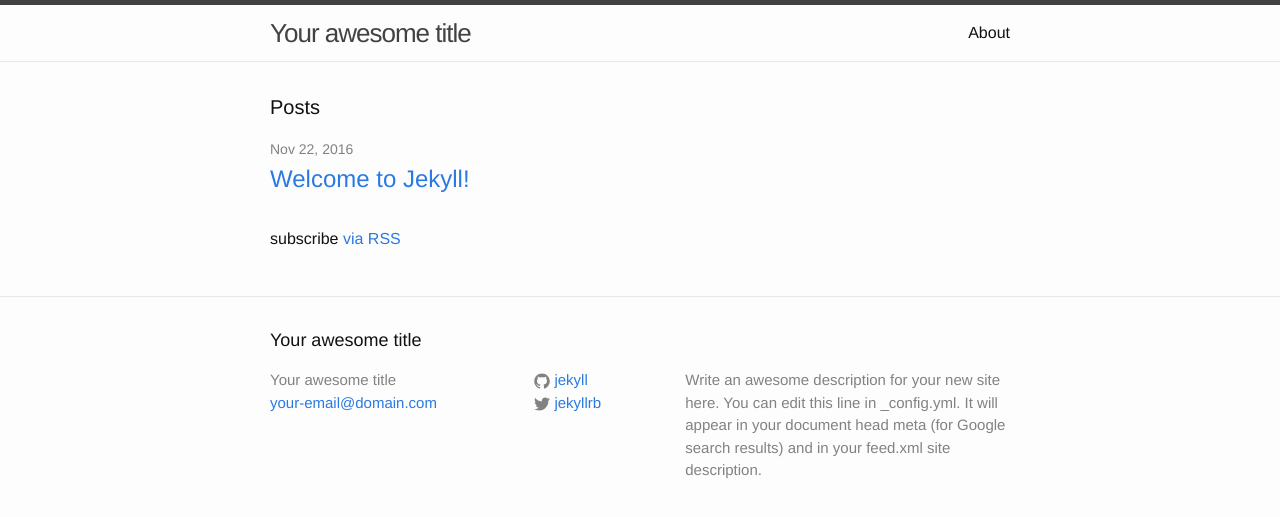
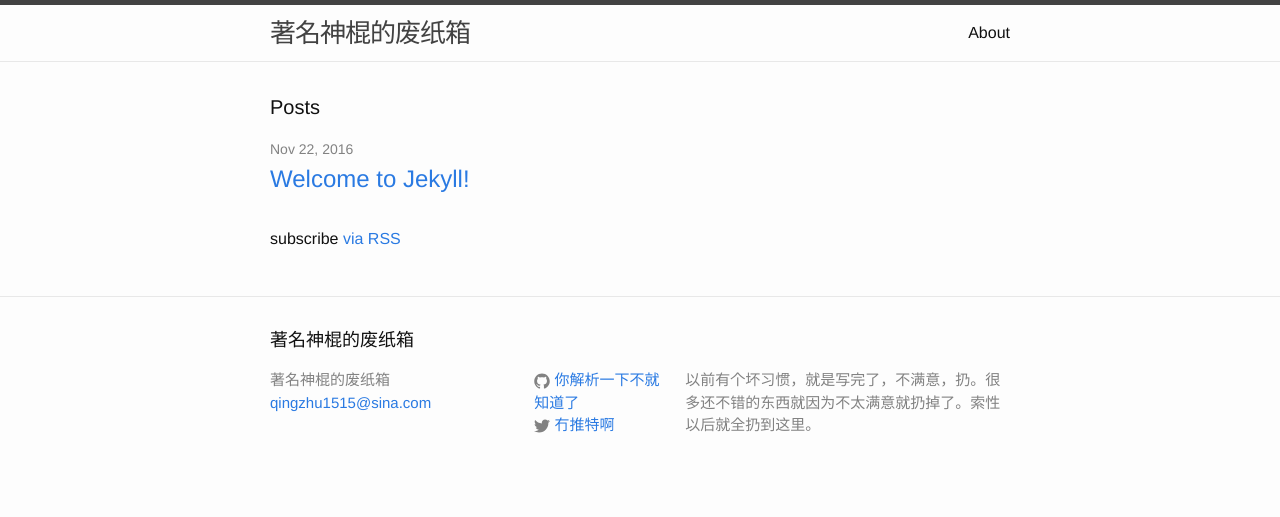
Before and after one commit to fstopgun/fstopgun, a Jekyll site: the page built from index.html, in a window 1280 px wide. Shown: the top 517 px of the page. Built offline with Jekyll 4.4.1, drawn with Linux system fonts in a browser that asks for light colours.

Commit message:
updated site

```diff
--- a/_config.yml
+++ b/_config.yml
@@ -1,14 +1,12 @@
 # Site settings
-title: Your awesome title
-email: your-email@domain.com
+title: 著名神棍的废纸箱
+email: qingzhu1515@sina.com
 description: > # this means to ignore newlines until "baseurl:"
-  Write an awesome description for your new site here. You can edit this
-  line in _config.yml. It will appear in your document head meta (for
-  Google search results) and in your feed.xml site description.
+  以前有个坏习惯，就是写完了，不满意，扔。很多还不错的东西就因为不太满意就扔掉了。索性以后就全扔到这里。
 baseurl: "" # the subpath of your site, e.g. /blog/
 url: "http://yourdomain.com" # the base hostname & protocol for your site
-twitter_username: jekyllrb
-github_username:  jekyll
+twitter_username: 冇推特啊
+github_username:  你解析一下不就知道了
 
 # Build settings
 markdown: kramdown
```
